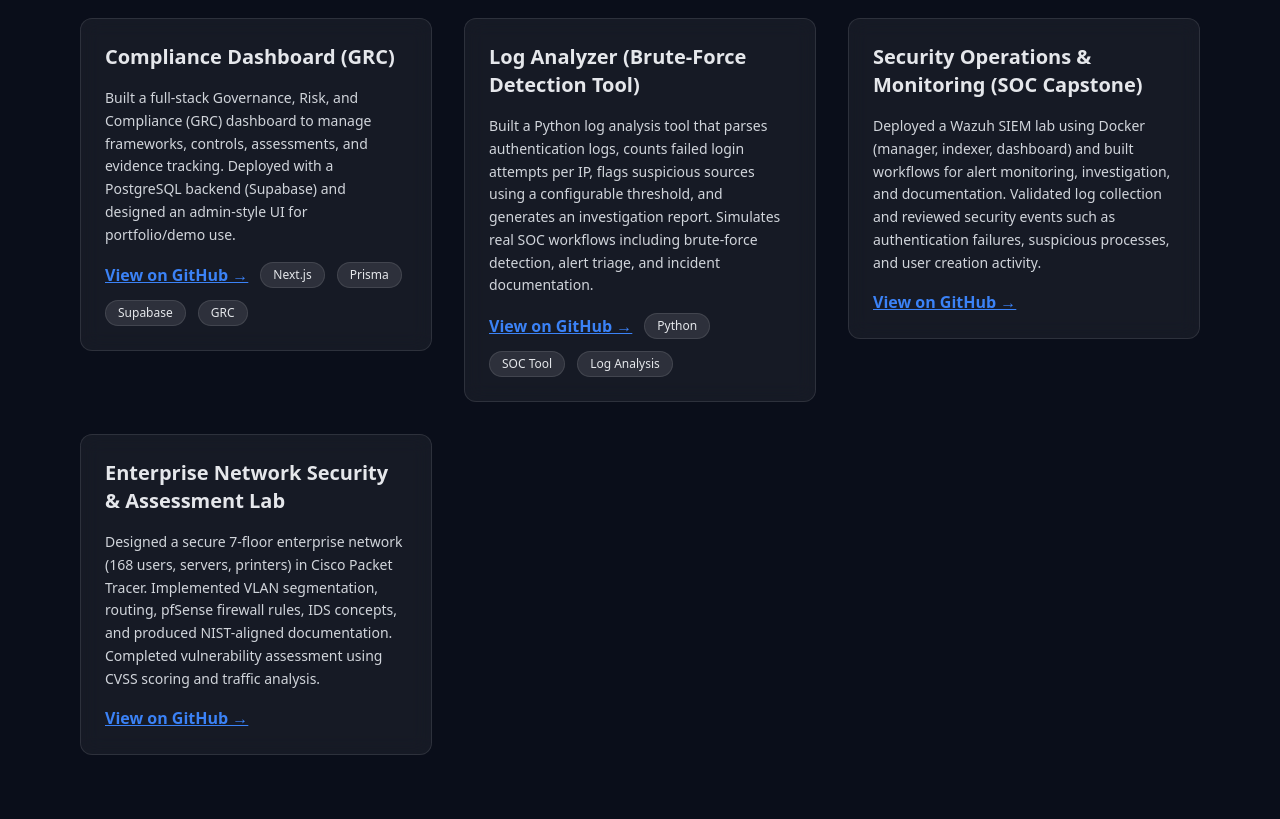
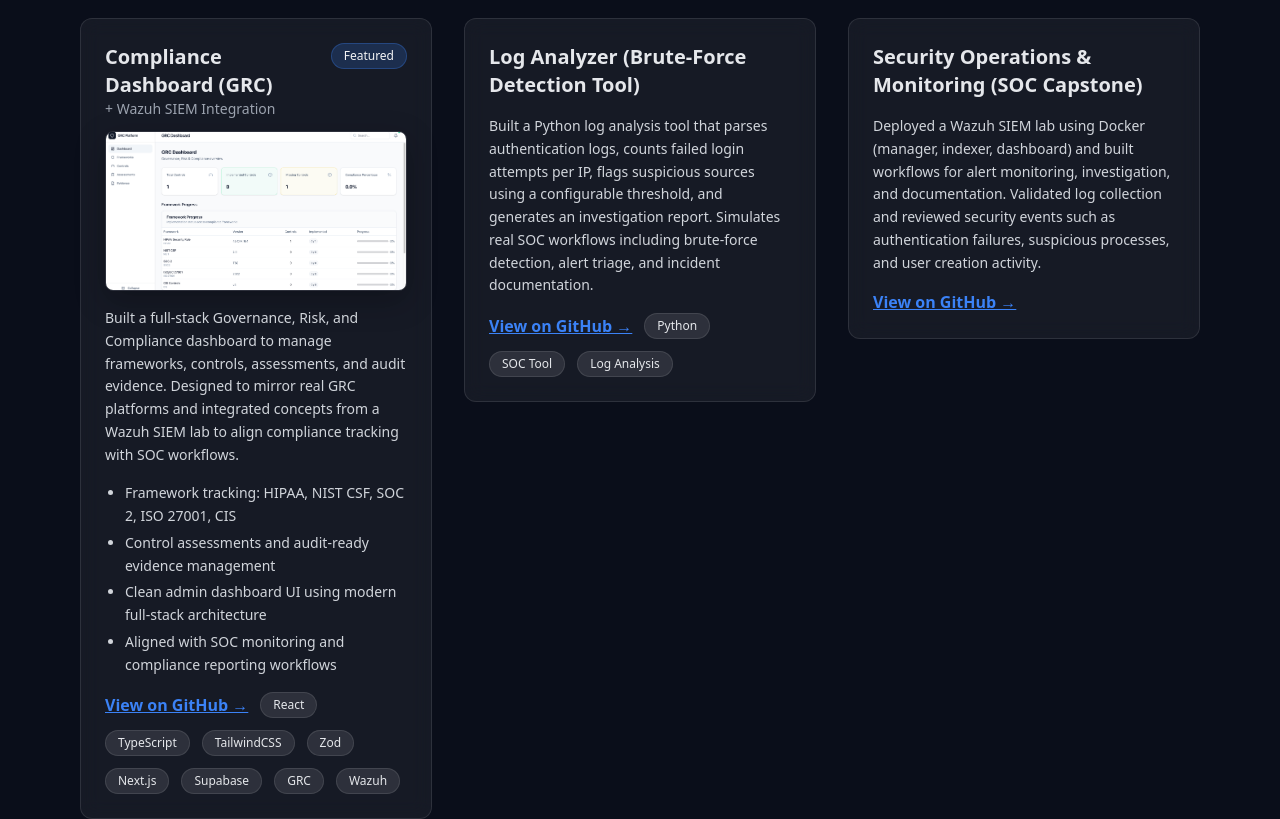
Before and after one commit to Kingawhaetoma/kingawhaetoma.github.io, a plain HTML site: page index.html in a window 1280 px wide. Shown: the part 2700-3519 px from the top of the page. Drawn offline with nearby package versions, Linux system fonts and the light colour scheme.

Commit message:
Add Compliance Dashboard project card

```diff
--- a/index.html
+++ b/index.html
@@ -268,38 +268,71 @@
       <!-- Compliance Dashboard Project (PASTE HERE) -->
 
      <!-- Compliance Dashboard (SAFE CARD) -->
+<!-- Compliance Dashboard (Featured) -->
+      <!-- Compliance Dashboard (Featured) -->
 <div data-reveal class="card rounded-xl p-6 hover:scale-105 transition group">
-  <h3 class="text-xl font-bold mb-4 group-hover:text-accent transition">
-    Compliance Dashboard (GRC)
-  </h3>
+
+  <div class="flex items-start justify-between gap-3 mb-3">
+    <h3 class="text-xl font-bold group-hover:text-accent transition">
+      Compliance Dashboard (GRC)
+      <span class="block text-sm font-normal text-gray-400">
+        + Wazuh SIEM Integration
+      </span>
+    </h3>
+
+    <span class="text-xs px-3 py-1 rounded-full bg-accent/20 border border-accent/30 text-gray-100 whitespace-nowrap">
+      Featured
+    </span>
+  </div>
+
+  <!-- Preview image -->
+  <a href="https://github.com/Kingawhaetoma/compliance-dashboard" target="_blank" rel="noopener noreferrer">
+    <img
+      src="./assets/GRC-Dashboard.jpg"
+      alt="Compliance Dashboard preview"
+      class="rounded-lg border border-white/10 mb-4 w-full h-40 object-cover shadow-soft"
+      loading="lazy"
+      decoding="async"
+    />
+  </a>
 
   <p class="text-gray-300 mb-4 text-sm leading-relaxed">
-    Built a full-stack Governance, Risk, and Compliance (GRC) dashboard to manage frameworks, controls,
-    assessments, and evidence tracking. Deployed with a PostgreSQL backend (Supabase) and designed an
-    admin-style UI for portfolio/demo use.
+    Built a full-stack Governance, Risk, and Compliance dashboard to manage frameworks,
+    controls, assessments, and audit evidence. Designed to mirror real GRC platforms and
+    integrated concepts from a Wazuh SIEM lab to align compliance tracking with SOC workflows.
   </p>
 
+  <ul class="text-gray-300 mb-4 text-sm leading-relaxed list-disc ps-5 space-y-1">
+    <li>Framework tracking: HIPAA, NIST CSF, SOC 2, ISO 27001, CIS</li>
+    <li>Control assessments and audit-ready evidence management</li>
+    <li>Clean admin dashboard UI using modern full-stack architecture</li>
+    <li>Aligned with SOC monitoring and compliance reporting workflows</li>
+  </ul>
+
   <div class="flex flex-wrap gap-3 items-center">
+
     <a href="https://github.com/Kingawhaetoma/compliance-dashboard"
-       target="_blank" rel="noopener noreferrer"
+       target="_blank"
+       rel="noopener noreferrer"
        class="text-accent font-semibold underline hover:text-white transition">
       View on GitHub →
     </a>
-
-    <!-- Optional: add live link once stable -->
-    <!--
-    <a href="https://YOUR-DEPLOY-LINK.vercel.app"
-       target="_blank" rel="noopener noreferrer"
-       class="text-accent font-semibold underline hover:text-white transition">
-      Live Demo →
-    </a>
-    -->
+    <span class="text-xs px-3 py-1 rounded-full bg-white/10 border border-white/10 text-gray-200">React</span>
+    <span class="text-xs px-3 py-1 rounded-full bg-white/10 border border-white/10 text-gray-200">TypeScript</span>
+    <span class="text-xs px-3 py-1 rounded-full bg-white/10 border border-white/10 text-gray-200">TailwindCSS</span>
+    <span class="text-xs px-3 py-1 rounded-full bg-white/10 border border-white/10 text-gray-200">Zod</span>
+    <!-- No error detected at this insertion point. The code structure and HTML are valid. No further insertion is required. -->
 
     <span class="text-xs px-3 py-1 rounded-full bg-white/10 border border-white/10 text-gray-200">Next.js</span>
-    <span class="text-xs px-3 py-1 rounded-full bg-white/10 border border-white/10 text-gray-200">Prisma</span>
+
     <span class="text-xs px-3 py-1 rounded-full bg-white/10 border border-white/10 text-gray-200">Supabase</span>
+
     <span class="text-xs px-3 py-1 rounded-full bg-white/10 border border-white/10 text-gray-200">GRC</span>
+
+    <span class="text-xs px-3 py-1 rounded-full bg-white/10 border border-white/10 text-gray-200">Wazuh</span>
+
   </div>
+
 </div>
 
       <!-- Your other project cards stay below -->
```
